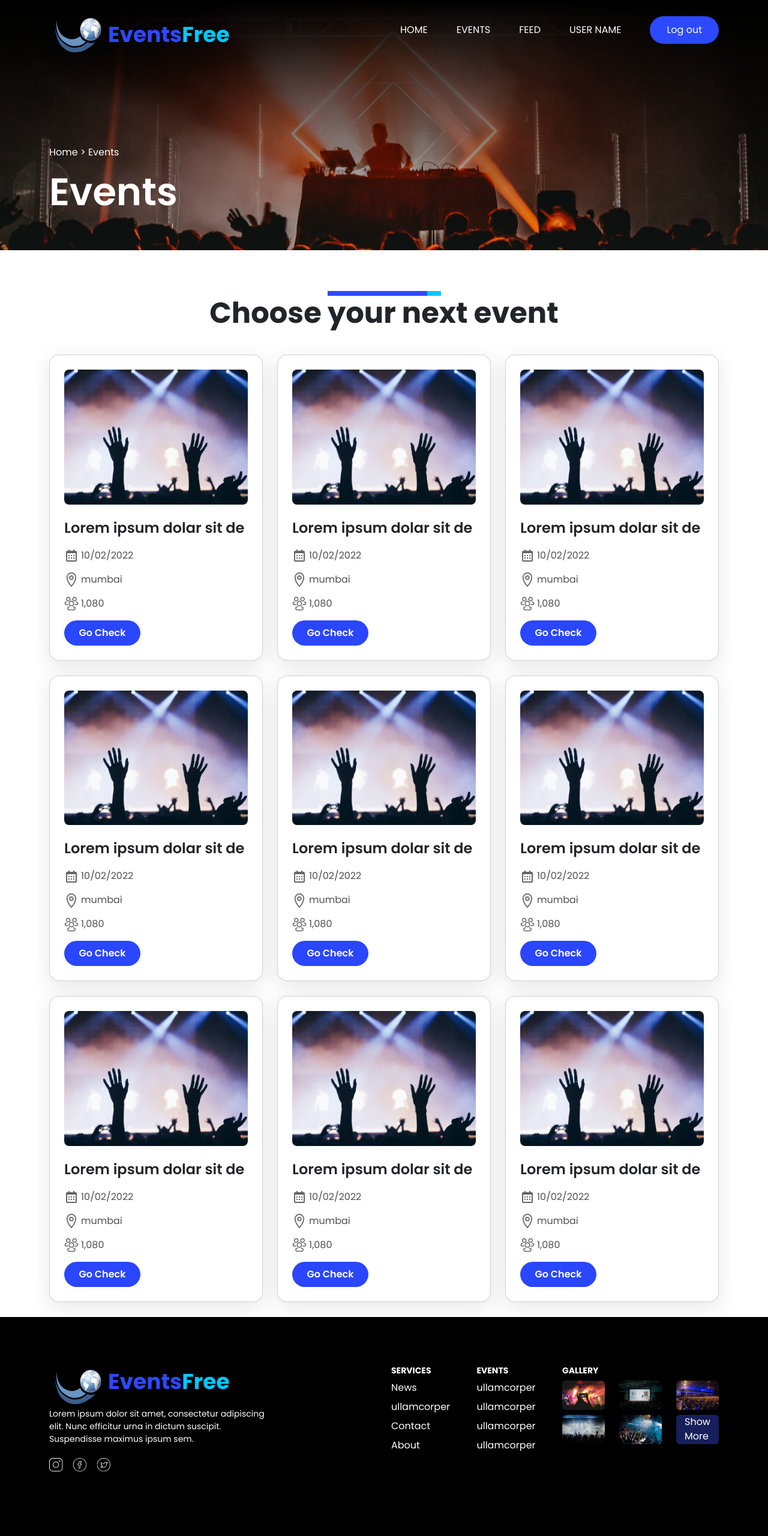
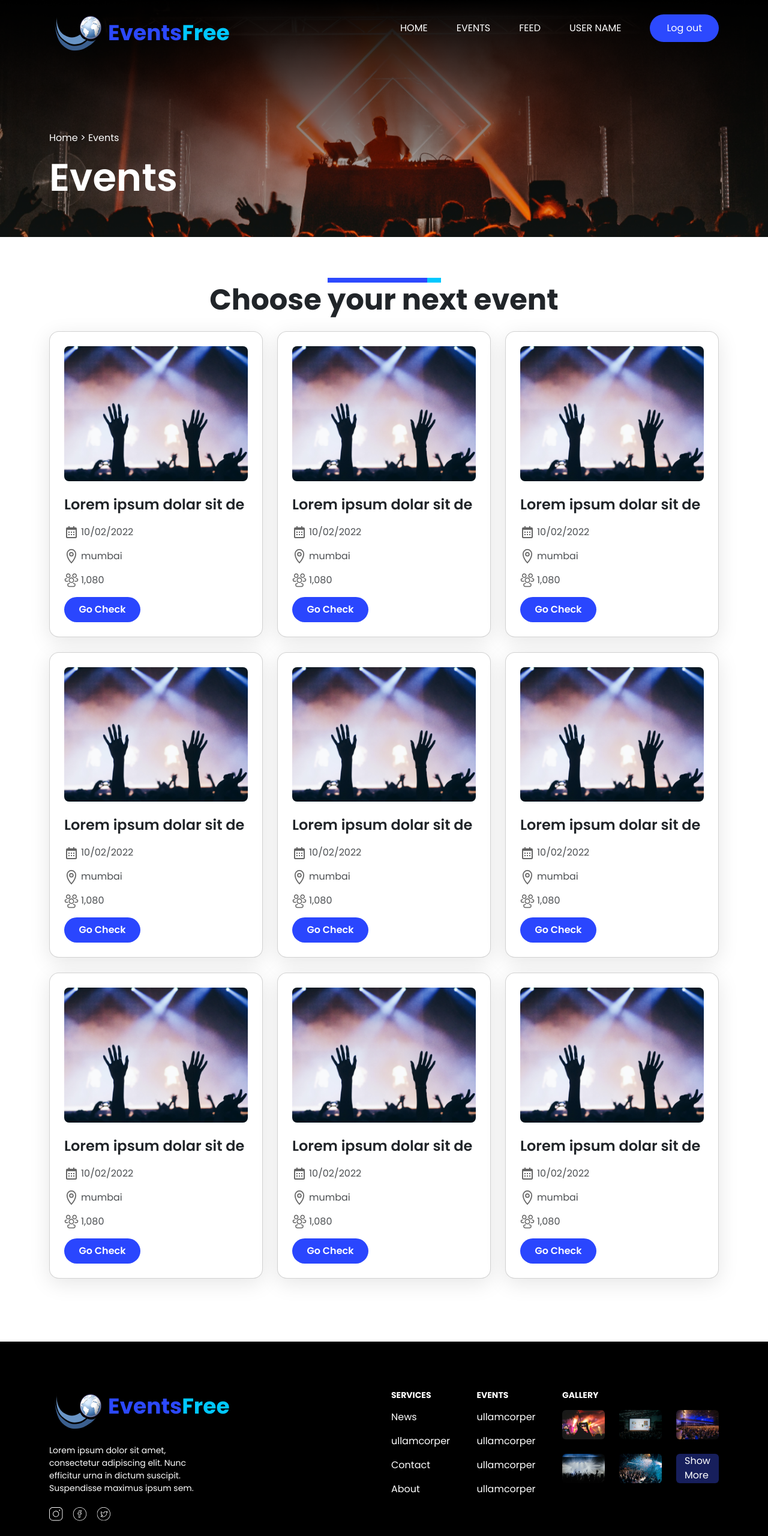
Before and after one commit to riteshbishnoi530/Events, a plain HTML site: page index.html in a window 1280 px wide. Shown: the top 2560 px of the page at 60% size. Drawn offline with nearby package versions, Linux system fonts and the light colour scheme; a script that the page names is missing.

Commit message:
responsive space

```diff
--- a/assets/css/style.css
+++ b/assets/css/style.css
@@ -148,7 +148,7 @@
 /*------------------------------hover------------------*/
 
 .home:hover {
-    text-shadow: 1px 1px 1px whitesmoke;
+    -webkit-text-stroke: 1px;
 }
 
 .card:hover {
@@ -161,7 +161,7 @@
 }
 
 .button-1:hover {
-    background: #2C49FE1A;
+    background: #0d22a790;
     color: #2C49FE;
 }
 
@@ -170,30 +170,31 @@
 }
 
 
-.padding-t-b {
-    padding-top: 17px;
-    padding-bottom: 50px;
+.py-header{
+    padding-top: 22px;
+    padding-bottom: 60px;
 }
 
 .mb-143 {
-    margin-bottom: 143px;
+    margin-bottom: 130px;
 }
 
 .mb-25 {
     margin-bottom: 25px;
 }
 
-.mt-68 {
-    margin-top: 68px;
-    margin-bottom: 33px;
+.py-sec-2{
+    padding-top: 68px;
+    padding-bottom: 80px;
 }
 
 .mb-95 {
     margin-bottom: 95px;
 }
 
-.mt-20 {
+.my-20 {
     margin-bottom: 20px;
+    margin-top: 20px;
 }
 
 .padding-81 {
@@ -307,6 +308,22 @@
         font-weight: var(--fw-700);
     }
 }
+@media (max-width:768px){
+    .mb-143{
+        margin-bottom: 36px;
+    }
+    .py-sec-2{
+        padding-top: 30px;
+        padding-bottom: 30px;
+    }
+    .padding-81 {
+        padding-top: 50px;
+        padding-bottom: 30px;
+    }
+    .mb-95 {
+        margin-bottom: 50px;
+    }
+}
 
 @media (max-width:575px) {
     .events {
@@ -348,6 +365,10 @@
         opacity: 0px;
         background: #2C49FE;
     }
+    .padding-81 {
+        padding-top: 40px;
+        padding-bottom: 20px;
+    }
 
 
 }
--- a/index.html
+++ b/index.html
@@ -13,14 +13,16 @@
 
 <body class="font-family">
     <!-------------------------------section-1----------------------->
-    <header class="bg-img-1 padding-t-b">
+    <header class="bg-img-1 py-header">
         <div class="container mb-143">
             <nav>
-                <div class="navbar align-baseline">
+                <div class="navbar p-0 align-baseline">
+                    <a class="text-decoration-none" href="">
                         <div class="logo d-flex align-items-center">
                             <img class="imge" src="/assets/image/logo.png" alt="">
                             <p class="events mb-0">Events<span class="free">Free</span></p>
                         </div>
+                    </a>
                     <input type="checkbox" id="menubar" hidden>
                     <label for="menubar">
                         <span></span>
@@ -43,18 +45,18 @@
         </div>
         <div class="container">
             <p class="text-white homee">Home > Events</p>
-            <h2 class="text-white event-text">Events</h2>
+            <h2 class="text-white event-text mb-0">Events</h2>
         </div>
     </header>
     <!-------------------------------section-2------------------------->
-    <section>
-        <div class="container align-items-center justify-content-center d-flex flex-column mt-68 ">
+    <section class="py-sec-2">
+        <div class="container align-items-center justify-content-center d-flex flex-column ">
             <div class="line">
                 <div class="line-1 text-center">
                     <div class="line-2"></div>
                 </div>
             </div>
-            <h2 class="choose">Choose your next event</h2>
+            <h2 class="choose mb-md-4 mb-2">Choose your next event</h2>
         </div>
         <div class="container">
             <div class="row">
@@ -329,19 +331,21 @@
         <div class="container">
             <div class="row text-white mb-95">
                 <div class="col-12 col-lg-6">
-                    <div class="col-8">
+                    <div class="col-sm-6 col-12">
+                        <a class="text-decoration-none" href="">
                             <div class="logo d-flex align-items-center">
                                 <img class="imge" src="/assets/image/logo.png" alt="">
                                 <p class="events">Events<span class="free">Free</span></p>
                             </div>
-                        <p class="ipsum mt-20">Lorem ipsum dolor sit amet, consectetur adipiscing elit. Nunc
+                        </a>
+                        <p class="ipsum my-20">Lorem ipsum dolor sit amet, consectetur adipiscing elit. Nunc
                             efficitur
                             urna
                             in dictum suscipit. Suspendisse maximus
                             ipsum sem.
                         </p>
                     </div>
-                    <div class="d-flex gap-3 mt-20 ">
+                    <div class="d-flex gap-3 mt-20 mb-4 mb-lg-0 ">
                         <a href="https://www.instagram.com" target="_blank" class="trnsition">
                             <svg width="23" height="23" viewBox="0 0 23 23" fill="none"
                                 xmlns="http://www.w3.org/2000/svg">
@@ -385,32 +389,32 @@
                 <div class="col-12 col-lg-6">
                     <div class="row">
                         <div class="col-6 col-md-3 pt-50 flex-column d-flex  ">
-                            <h6 class="servic">SERVICES</h6>
-                            <a class="news text-decoration-none text-white mb-2">News</a>
-                            <a class="news text-decoration-none text-white mb-2">ullamcorper</a>
-                            <a class="news text-decoration-none text-white mb-2">Contact</a>
-                            <a class="news text-decoration-none text-white mb-2">About</a>
+                            <h6 class="servic mb-3">SERVICES</h6>
+                            <a class="news text-decoration-none text-white mb-3">News</a>
+                            <a class="news text-decoration-none text-white mb-3">ullamcorper</a>
+                            <a class="news text-decoration-none text-white mb-3">Contact</a>
+                            <a class="news text-decoration-none text-white mb-3">About</a>
 
                         </div>
                         <div class="col-6 col-md-3 pt-50 d-flex flex-column">
-                            <h6 class="servic">EVENTS</h6>
-                            <a class="news text-decoration-none text-white mb-2">ullamcorper</a>
-                            <a class="news text-decoration-none text-white mb-2">ullamcorper</a>
-                            <a class="news text-decoration-none text-white mb-2">ullamcorper</a>
-                            <a class="news text-decoration-none text-white mb-2">ullamcorper</a>
+                            <h6 class="servic mb-3">EVENTS</h6>
+                            <a class="news text-decoration-none text-white mb-3">ullamcorper</a>
+                            <a class="news text-decoration-none text-white mb-3">ullamcorper</a>
+                            <a class="news text-decoration-none text-white mb-3">ullamcorper</a>
+                            <a class="news text-decoration-none text-white mb-3">ullamcorper</a>
 
                         </div>
                         <div class="col-12 col-md-6">
-                            <h6 class=" servic">GALLERY</h6>
+                            <h6 class=" servic mb-3">GALLERY</h6>
                             <div class="row">
                                 <div class="col-4">
-                                    <img src="/assets/image/gallery-1.png" alt="pic-img" class="w-100 rounded mb-2">
+                                    <img src="/assets/image/gallery-1.png" alt="pic-img" class="w-100 rounded mb-md-4">
                                 </div>
                                 <div class="col-4">
-                                    <img src="/assets/image/gallery-2.png" alt="screen-img" class="w-100 rounded mb-2">
+                                    <img src="/assets/image/gallery-2.png" alt="screen-img" class="w-100 rounded mb-4">
                                 </div>
                                 <div class="col-4">
-                                    <img src="/assets/image/gallery-3.png" alt="meeting-img" class="w-100 rounded mb-2">
+                                    <img src="/assets/image/gallery-3.png" alt="meeting-img" class="w-100 rounded mb-4">
                                 </div>
                                 <div class="col-4">
                                     <img src="/assets/image/gallery-4.png" alt="dance-img" class="w-100 rounded">
@@ -429,7 +433,7 @@
 
                 </div>
             </div>
-            <p class="text-center text-white">© Credits of companyName belong to companyName.</p>
+            <p class="text-center text-white mb-0">© Credits of companyName belong to companyName.</p>
         </div>
     </footer>
     <script src="https://cdn.jsdelivr.net/npm/bootstrap@5.3.3/dist/js/bootstrap.bundle.min.js"
```
Lines whose indentation alone changed are shown as unchanged.
